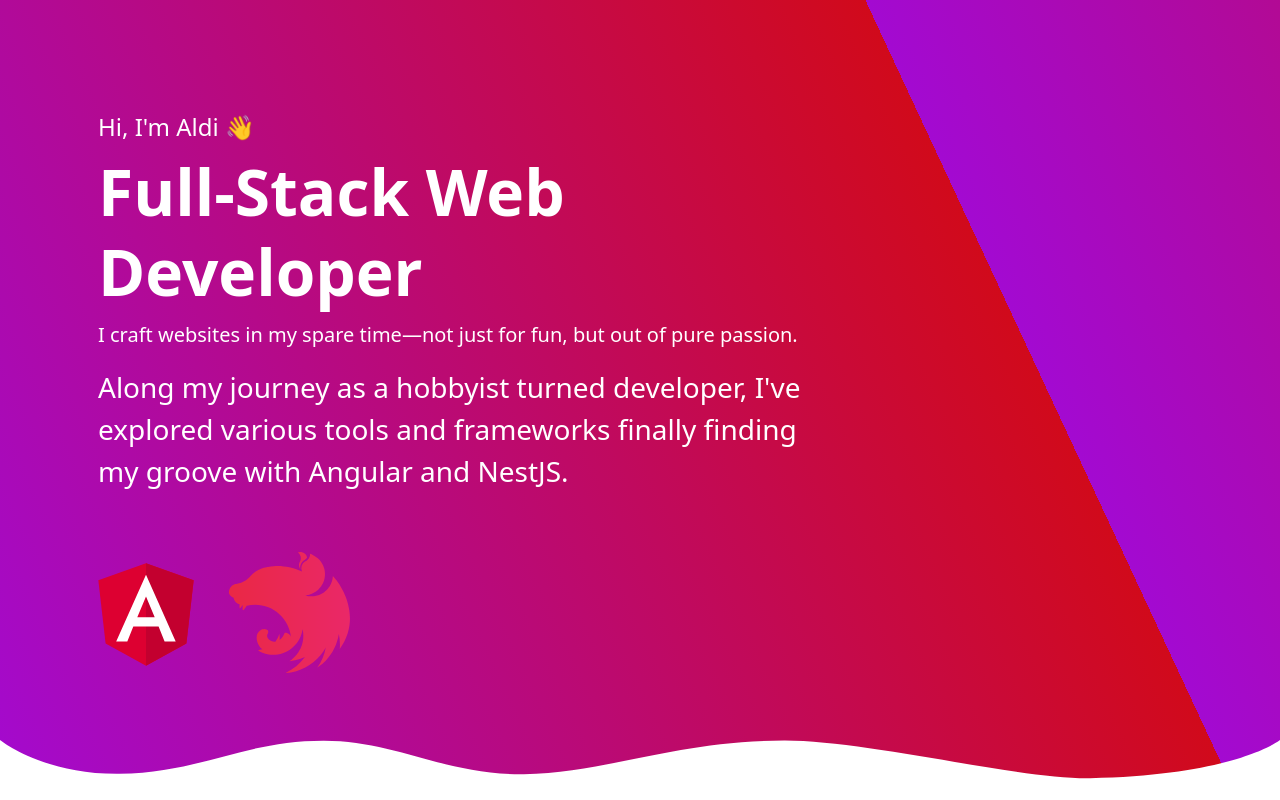
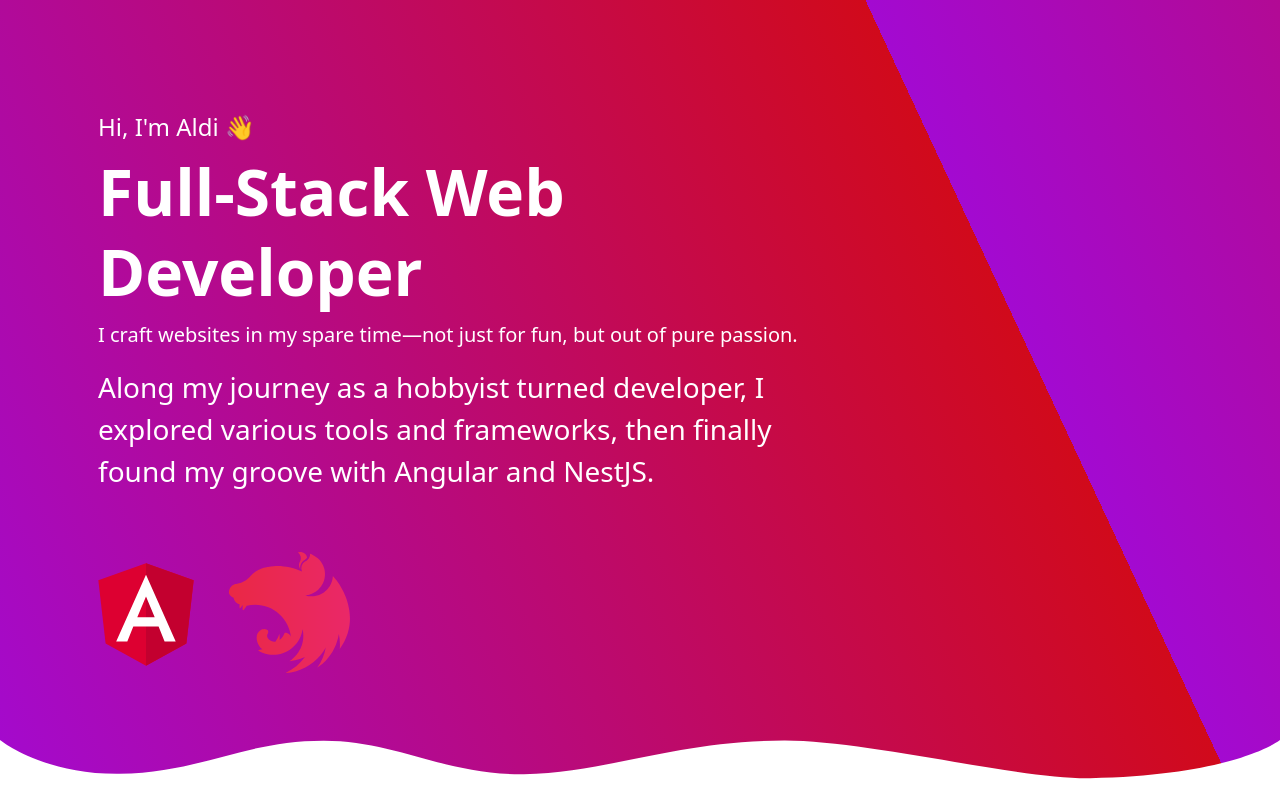
Before and after one commit to alfandevt/alfandevt.github.io, an Angular app: page / in a window 1280 px wide. Shown: the top 800 px of the page. Built offline with nearby package versions, Linux system fonts and the light colour scheme; a web font is replaced by a local one.

Commit message:
update wording

```diff
--- a/src/app/home/home.component.html
+++ b/src/app/home/home.component.html
@@ -15,8 +15,8 @@
               pure passion.
             </p>
             <p class="fw-light fs-3">
-              Along my journey as a hobbyist turned developer, I've explored
-              various tools and frameworks finally finding my groove with
+              Along my journey as a hobbyist turned developer, I explored
+              various tools and frameworks, then finally found my groove with
               Angular and NestJS.
             </p>
           </div>
```
